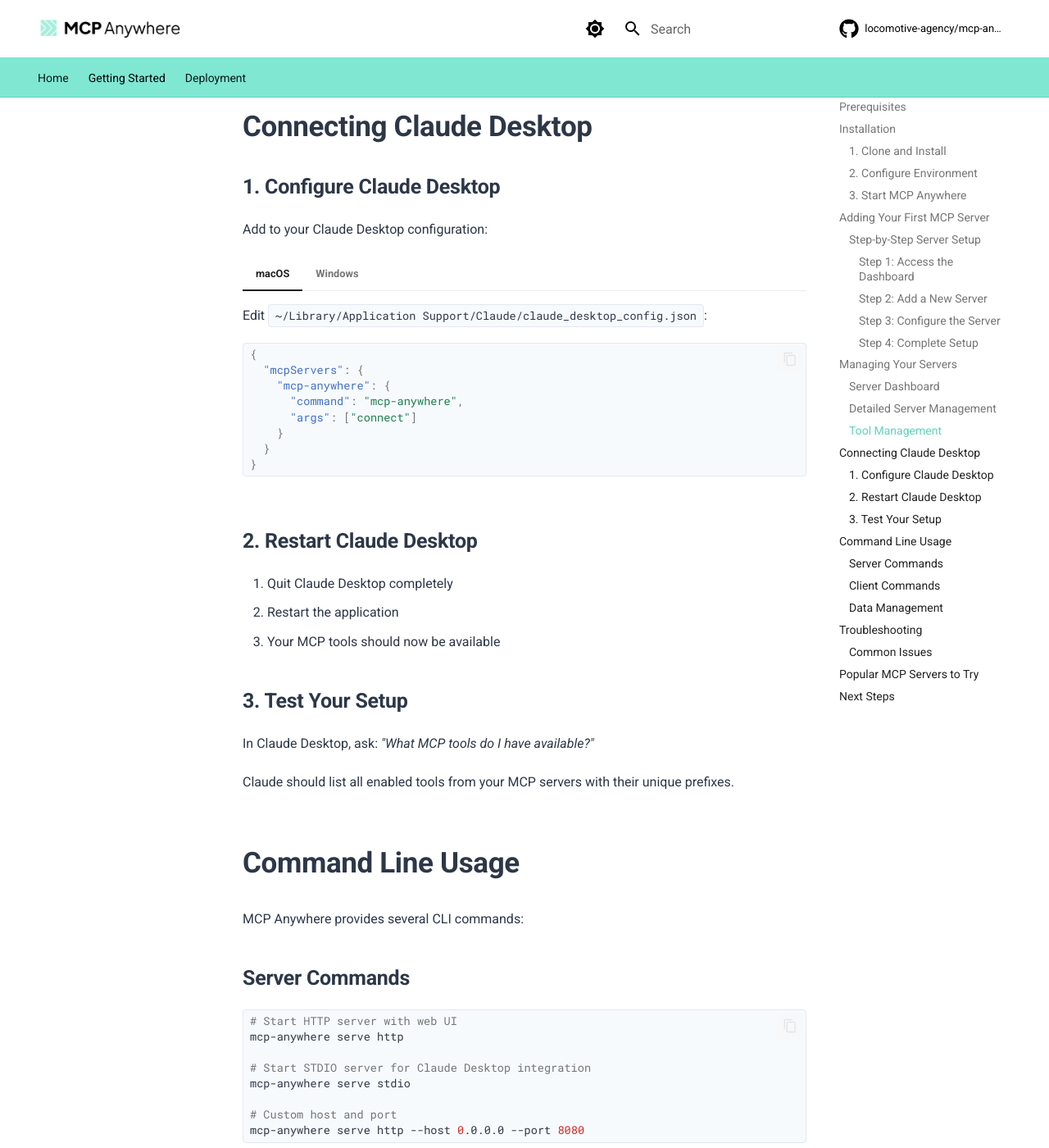
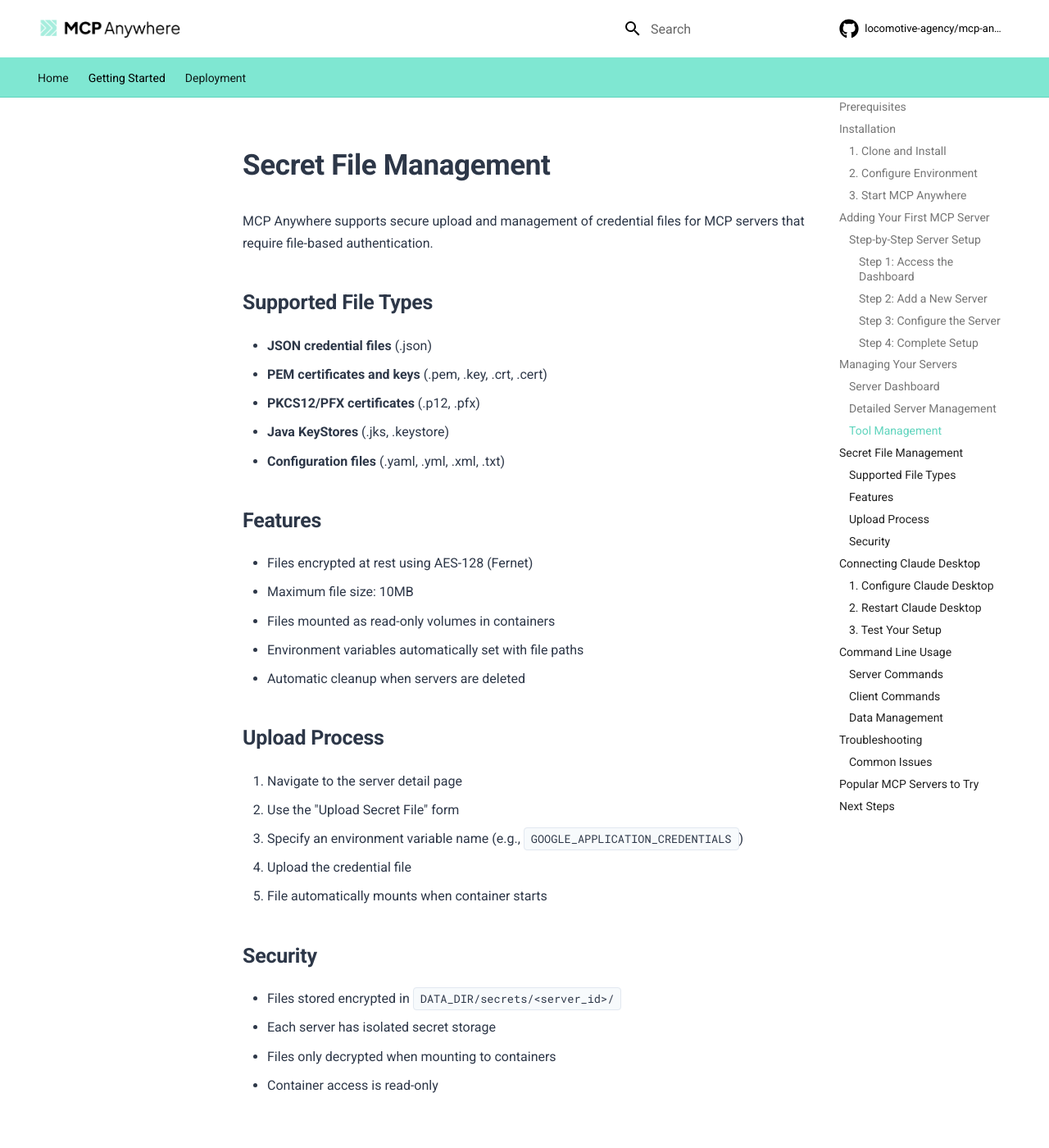
Before and after one commit to rodrigoscoelho/mcp-anywhere, an MkDocs documentation site: the page built from docs/getting-started.md, in a window 1280 px wide and 1400 px high, scrolled down 7248 px. Shown: the whole window at 82% size. Built offline with MkDocs 1.6.1 and Material for MkDocs 9.7.7, drawn with Linux system fonts in a browser that asks for light colours; comment, search, counter and statistics services are not loaded; some of the changed text lies outside the part shown.

```diff
--- a/docs/assets/stylesheets/extra.css
+++ b/docs/assets/stylesheets/extra.css
@@ -16,22 +16,6 @@
   --md-accent-bg-color--light: #ffffff;
 }
 
-[data-md-color-scheme="slate"] {
-  --md-primary-fg-color: #7FE7D2;
-  --md-primary-fg-color--light: #A8F0E2;
-  --md-primary-fg-color--dark: #5FD4BD;
-  --md-primary-bg-color: #ffffff;
-  --md-primary-bg-color--light: #f5f5f5;
-  --md-accent-fg-color: #5FD4BD;
-  --md-accent-fg-color--transparent: rgba(95, 212, 189, 0.1);
-  --md-default-bg-color: #1a1a1a;
-  --md-default-fg-color: #e0e0e0;
-  --md-default-fg-color--light: #b0b0b0;
-  --md-default-fg-color--lighter: #808080;
-  --md-default-fg-color--lightest: #606060;
-  --md-code-bg-color: #2a2a2a;
-  --md-code-fg-color: #e0e0e0;
-}
 
 /* Header styling */
 .md-header {
--- a/docs/getting-started.md
+++ b/docs/getting-started.md
@@ -152,6 +152,9 @@ Click on any server to view comprehensive details and manage its tools:
 **Environment Variables:**
 - All configured environment variables (keys hidden for security)
 
+**Secret Files:**
+- Uploaded credential files for secure container mounting
+
 ### Tool Management
 
 **Available Tools Section** shows each individual tool provided by the MCP server:
@@ -163,6 +166,41 @@ Click on any server to view comprehensive details and manage its tools:
 - **Individual Control**: Toggle each tool on/off independently
 - **Tool Prefixes**: Each server gets a unique prefix (e.g., `0123abcd`)
 - **Tool Naming**: Tools are prefixed like `0123abcd_tool_name` to prevent conflicts
+
+## Secret File Management
+
+MCP Anywhere supports secure upload and management of credential files for MCP servers that require file-based authentication.
+
+### Supported File Types
+
+- **JSON credential files** (.json)
+- **PEM certificates and keys** (.pem, .key, .crt, .cert)
+- **PKCS12/PFX certificates** (.p12, .pfx)
+- **Java KeyStores** (.jks, .keystore)
+- **Configuration files** (.yaml, .yml, .xml, .txt)
+
+### Features
+
+- Files encrypted at rest using AES-128 (Fernet)
+- Maximum file size: 10MB
+- Files mounted as read-only volumes in containers
+- Environment variables automatically set with file paths
+- Automatic cleanup when servers are deleted
+
+### Upload Process
+
+1. Navigate to the server detail page
+2. Use the "Upload Secret File" form
+3. Specify an environment variable name (e.g., `GOOGLE_APPLICATION_CREDENTIALS`)
+4. Upload the credential file
+5. File automatically mounts when container starts
+
+### Security
+
+- Files stored encrypted in `DATA_DIR/secrets/<server_id>/`
+- Each server has isolated secret storage
+- Files only decrypted when mounting to containers
+- Container access is read-only
 
 ## Connecting Claude Desktop
 
--- a/mkdocs.yml
+++ b/mkdocs.yml
@@ -3,25 +3,16 @@ site_description: A unified gateway for Model Context Protocol servers - discove
 site_url: https://mcpanywhere.com
 repo_url: https://github.com/locomotive-agency/mcp-anywhere
 repo_name: locomotive-agency/mcp-anywhere
-copyright: Copyright &copy; 2024 Locomotive Agency
+copyright: Copyright &copy; 2025 Locomotive Agency
 
 theme:
   name: material
   logo: assets/images/logo.png
   favicon: assets/images/favicon.ico
   palette:
-    - scheme: default
-      primary: custom
-      accent: custom
-      toggle:
-        icon: material/brightness-7
-        name: Switch to dark mode
-    - scheme: slate
-      primary: custom
-      accent: custom
-      toggle:
-        icon: material/brightness-4
-        name: Switch to light mode
+    scheme: default
+    primary: custom
+    accent: custom
   features:
     - navigation.instant
     - navigation.tracking
```
Also changed, not shown: docs/README.md (+6 -6 lines), docs/deployment.md (+1 -1 lines), docs/index.md (+4 -6 lines).
